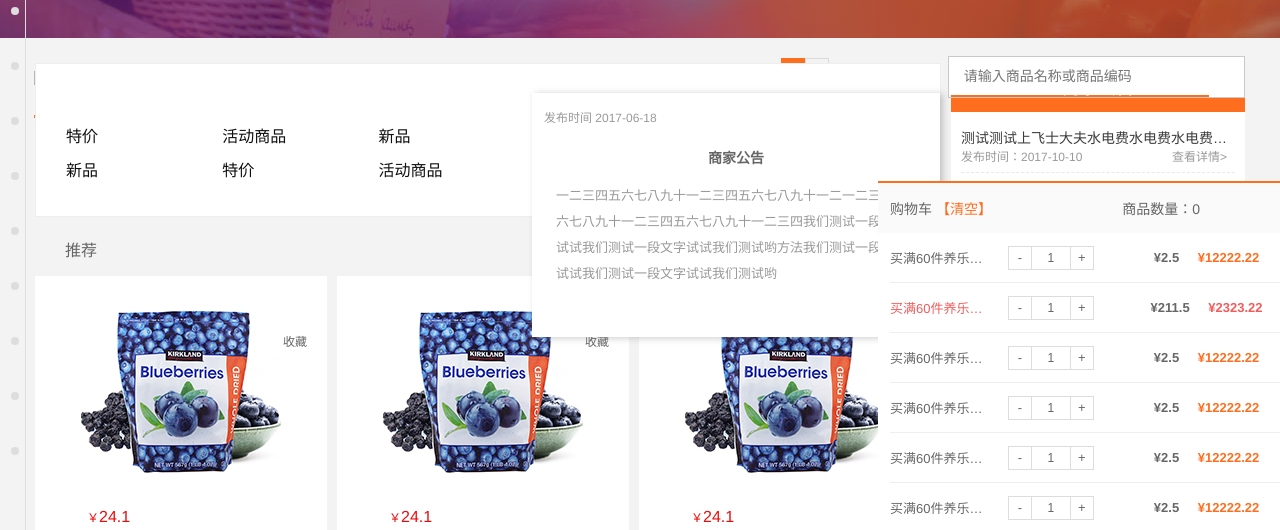
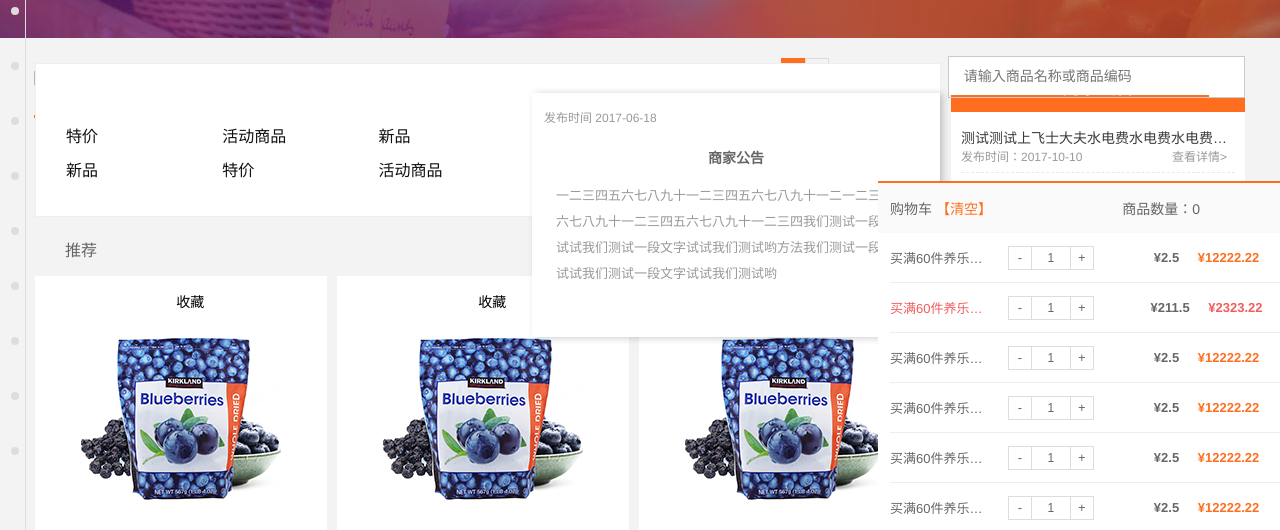
Before and after one commit to wxx-Ruth/goods, a website: page pages/supplierDetail.html in a window 1280 px wide. Shown: the part 217-747 px from the top of the page. Drawn offline with Linux system fonts and the light colour scheme; a web font is replaced by a local one.

Commit message:
update supplierdetail

```diff
--- a/sass/modules/supplierDetail/list.scss
+++ b/sass/modules/supplierDetail/list.scss
@@ -32,25 +32,7 @@
         }
     }
 }
-.corner-action{
-    position: absolute;
-    top: 8px;
-    right: 2px;
-    text-align: center;
-    .icon-five-star{
-        color: #ebeeef;
-        font-size: 46px;
-    }
-    .icon-collected{
-        color: #ffae21;
-    }
-    span{
-        display: block;
-        color: $cgray;
-        font-size: 12px;
-        margin-top: -5px;
-    }
-}
+
 
 .detail-lists{
     position: relative;
```
Also changed, not shown: css/supplierDetail.css.
